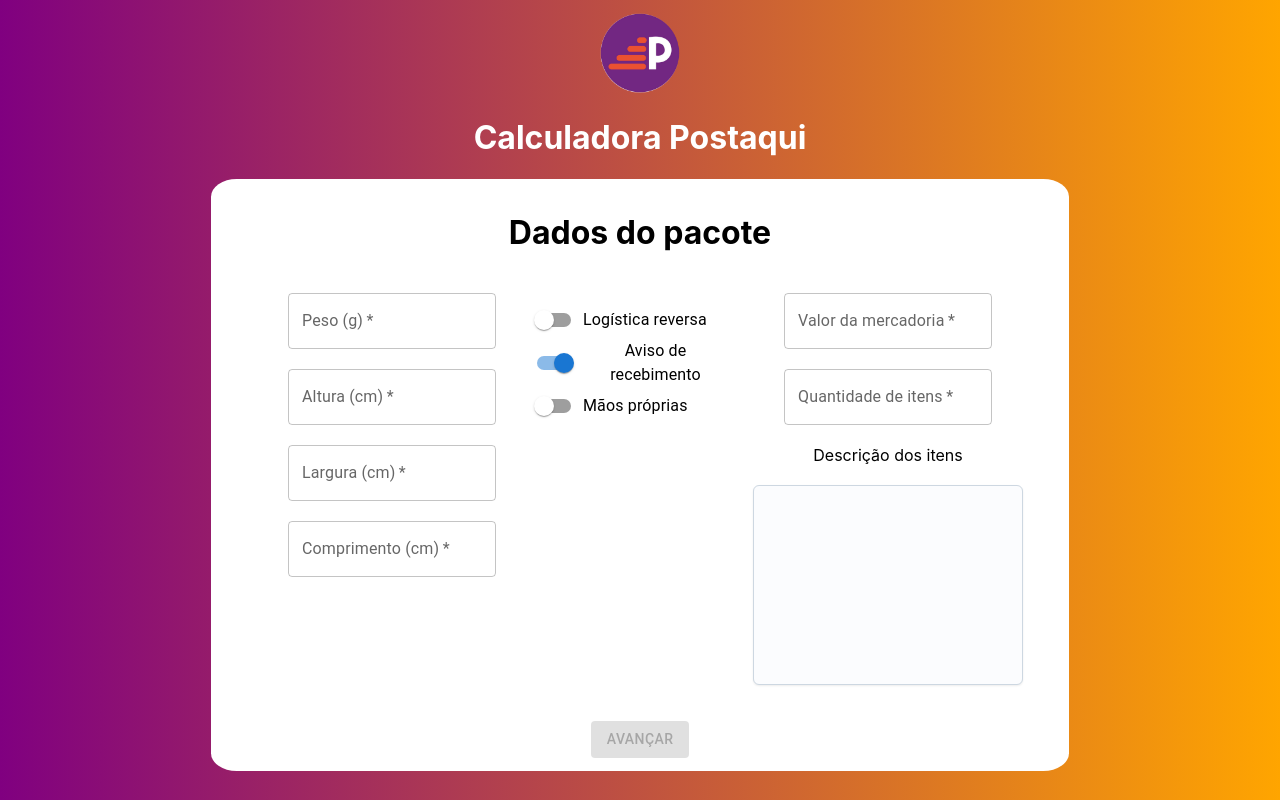
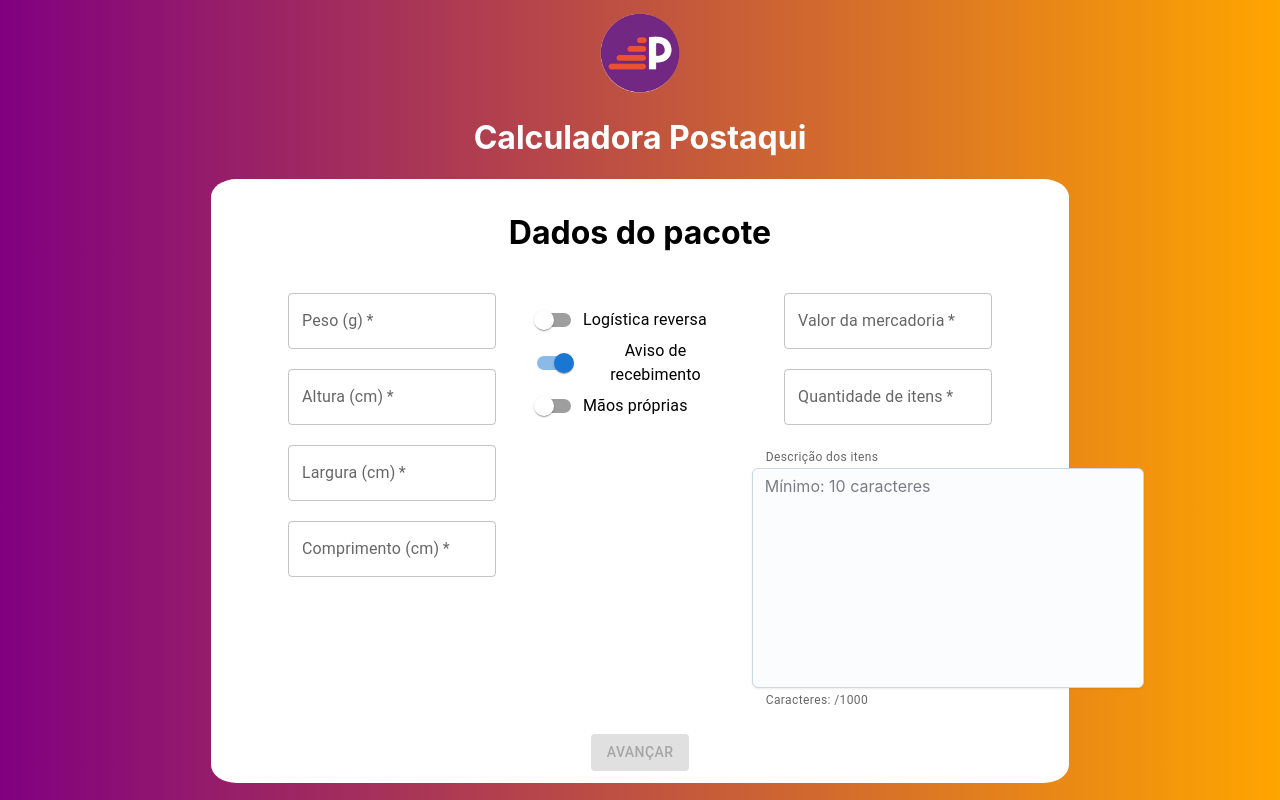
Before and after one commit to GiovaniFZ/Mini-Calculadora, a React (Create React App) app: page /pacote_envio in a window 1280 px wide. Shown: the top 800 px of the page. Built offline with nearby package versions, Linux system fonts and the light colour scheme.

Commit message:
Validação para o comprimento da descrição de itens

```diff
--- a/src/pages/Layout.css
+++ b/src/pages/Layout.css
@@ -23,13 +23,22 @@
     justify-content: center;
 }
 
+
 .box{
-  width: 130%;
-  height: 200px;
+  width: 170%;
+  height: 220px;
 }
 
 .box_aux{
-  justify-content:  center;
+  margin-left: -20%;
+}
+
+.teste{
+  margin-left: -20%;
+}
+
+.but{
+  flex-direction: column;
 }
 
 .inputs{
--- a/src/pages/Origem.js
+++ b/src/pages/Origem.js
@@ -22,9 +22,9 @@ function Origem() {
   const [complement, setComp] = useState('');
   const [touched, setTouched] = useState(false);
 
-  // Configuração de navegação
-  let navigate = useNavigate();
-  function handleClick(path) {
+    // Configuração de navegação
+    let navigate = useNavigate();
+    function handleClick(path) {
 
     // State e uf são o mesmo
     const uf = state;
--- a/src/pages/PacoteEnvio.js
+++ b/src/pages/PacoteEnvio.js
@@ -1,7 +1,7 @@
 import { useState } from "react";
 import LayoutPad from "./LayoutPad"
 import './Layout.css'
-import { TextField, Switch, FormGroup, FormControlLabel, Button } from "@mui/material";
+import { TextField, Switch, FormGroup, FormControlLabel, Button, FormControl, FormHelperText } from "@mui/material";
 import Textarea from '@mui/joy/Textarea';
 import { useNavigate, useLocation } from 'react-router-dom';
 import axios from "axios";
@@ -22,8 +22,9 @@ function PacoteEnvio() {
     const [quantity, setQuantity] = useState('');
     const [description, setDescription] = useState('');
     const [touched, setTouched] = useState(false);
-
-    // Configuração dos campos obrigatórios
+    const [validate, setValidate] = useState(false);
+    const [count, setCount] = useState('');
+    const [checker, setChecker] = useState('');
 
 
     // Configuração dos dados recebidos
@@ -70,12 +71,23 @@ function PacoteEnvio() {
     }
 
     // Função para retornar o menor frete, valor e dias de entrega
-    function returnBest(arr){
+    function returnBest(arr) {
         let menor_frete = arr.reduce((minObj, currentObj) => {
             return currentObj.price < minObj.price ? currentObj : minObj;
         }, arr[0]);
 
         return menor_frete;
+    }
+
+    // Função para tratar o comprimento da descrição
+    function validateDescription() {
+        if (description.length < 10 || description.length > 1000) {
+            setValidate(true);
+            setChecker('Mínimo: 10 caracteres!')
+        } else {
+            setValidate(false);
+            setChecker('');
+        }
     }
 
     return (
@@ -96,7 +108,7 @@ function PacoteEnvio() {
                             onBlur={() => setTouched(true)}
                             onFocus={() => setTouched(false)}
                             error={touched && weight === ''}
-                            helperText={touched && weight === ''? 'Peso é obrigatório!' : ''}
+                            helperText={touched && weight === '' ? 'Peso é obrigatório!' : ''}
                         />
                         <TextField
                             required
@@ -109,7 +121,7 @@ function PacoteEnvio() {
                             onBlur={() => setTouched(true)}
                             onFocus={() => setTouched(false)}
                             error={touched && height === ''}
-                            helperText={touched && weight === ''? 'Altura é obrigatória!' : ''}
+                            helperText={touched && height === '' ? 'Altura é obrigatória!' : ''}
                         />
                         <TextField
                             required
@@ -122,7 +134,7 @@ function PacoteEnvio() {
                             onBlur={() => setTouched(true)}
                             onFocus={() => setTouched(false)}
                             error={touched && width === ''}
-                            helperText={touched && weight === ''? 'Largura é obrigatória!' : ''}
+                            helperText={touched && width === '' ? 'Largura é obrigatória!' : ''}
                         />
                         <TextField
                             required
@@ -135,7 +147,7 @@ function PacoteEnvio() {
                             onBlur={() => setTouched(true)}
                             onFocus={() => setTouched(false)}
                             error={touched && length === ''}
-                            helperText={touched && weight === ''? 'Comprimento é obrigatório!' : ''}
+                            helperText={touched && length === '' ? 'Comprimento é obrigatório!' : ''}
                         />
                     </div>
                     <div className='packageField'>
@@ -183,7 +195,7 @@ function PacoteEnvio() {
                             onBlur={() => setTouched(true)}
                             onFocus={() => setTouched(false)}
                             error={touched && amount === ''}
-                            helperText={touched && weight === ''? 'Valor é obrigatório!' : ''}
+                            helperText={touched && amount === '' ? 'Valor é obrigatório!' : ''}
                         />
                         <TextField
                             required
@@ -192,37 +204,42 @@ function PacoteEnvio() {
                             type='number'
                             color="primary"
                             placeholder="Quantidade de itens"
-                            InputProps={{ inputProps: { style: { color: '#fff' } } }}
                             value={quantity}
                             onChange={e => setQuantity(e.target.value)}
                             onBlur={() => setTouched(true)}
                             onFocus={() => setTouched(false)}
                             error={touched && quantity === ''}
-                            helperText={touched && weight === ''? 'Quantidade é obrigatória!' : ''}
+                            helperText={touched && quantity === '' ? 'Quantidade é obrigatória!' : ''}
                         />
-                        <label for="itensDesc" className='box_aux'>Descrição dos itens</label>
+                        <div className='box_aux'>
+                            <FormControl>
+                                <FormHelperText className="teste">Descrição dos itens</FormHelperText>
                                 <Textarea
                                     className='box'
                                     cols="100"
                                     rows="100"
                                     id="itensDesc"
-                            maxRows={1000}
-                            minRows={10}
                                     value={description}
-                            onChange={e => setDescription(e.target.value)}
-                            onBlur={() => setTouched(true)}
+                                    onChange={e => { setDescription(e.target.value); setCount(e.target.value.length) }}
+                                    onBlur={() => { setTouched(true); validateDescription() }}
                                     onFocus={() => setTouched(false)}
-                            error={touched && description === ''}
+                                    error={touched && validate}
+                                    placeholder="Mínimo: 10 caracteres"
                                 >
                                 </Textarea>
+                                <FormHelperText>Caracteres: {count}/1000</FormHelperText>
+                                <FormHelperText>{checker}</FormHelperText>
+                            </FormControl>
                         </div>
-                    <p></p>
+                    </div>
+                    <div className="but">
                     <Button
                         variant="contained"
                         onClick={() => handleClick('/valorfin')}
                         disabled={!weight || !height || !width || !length || !amount || !quantity || !description}
                     >Avançar
                     </Button>
+                    </div>
                 </form>
             </div>
         </div>
```
Lines whose indentation alone changed are shown as unchanged.
